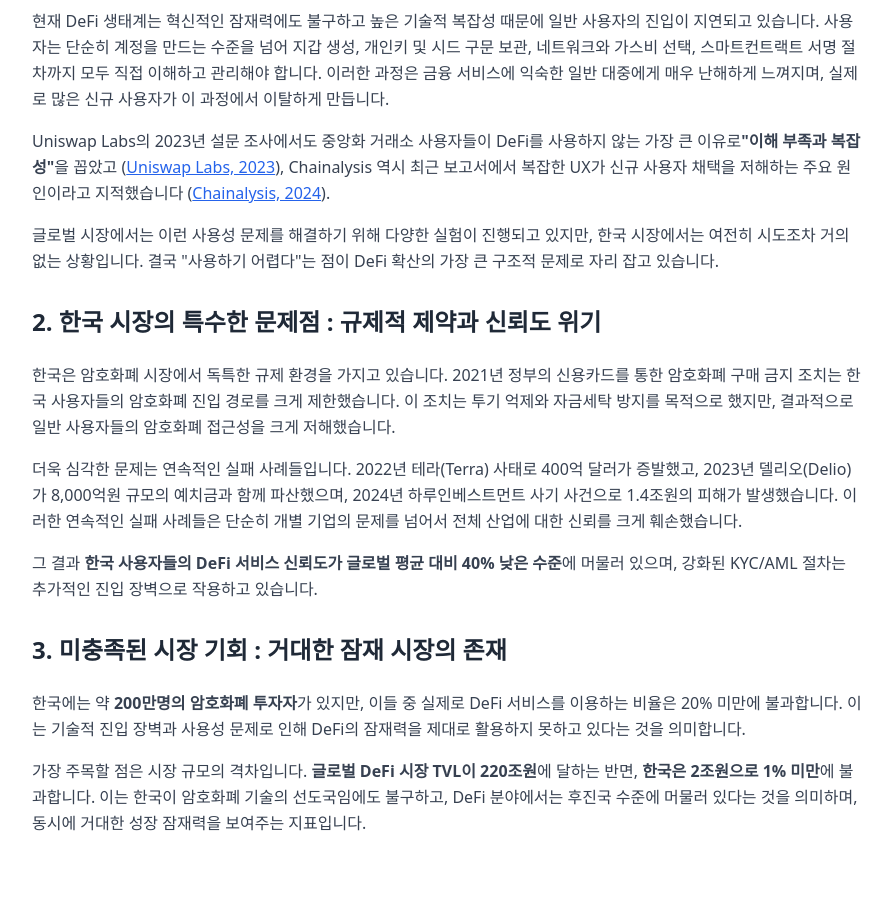
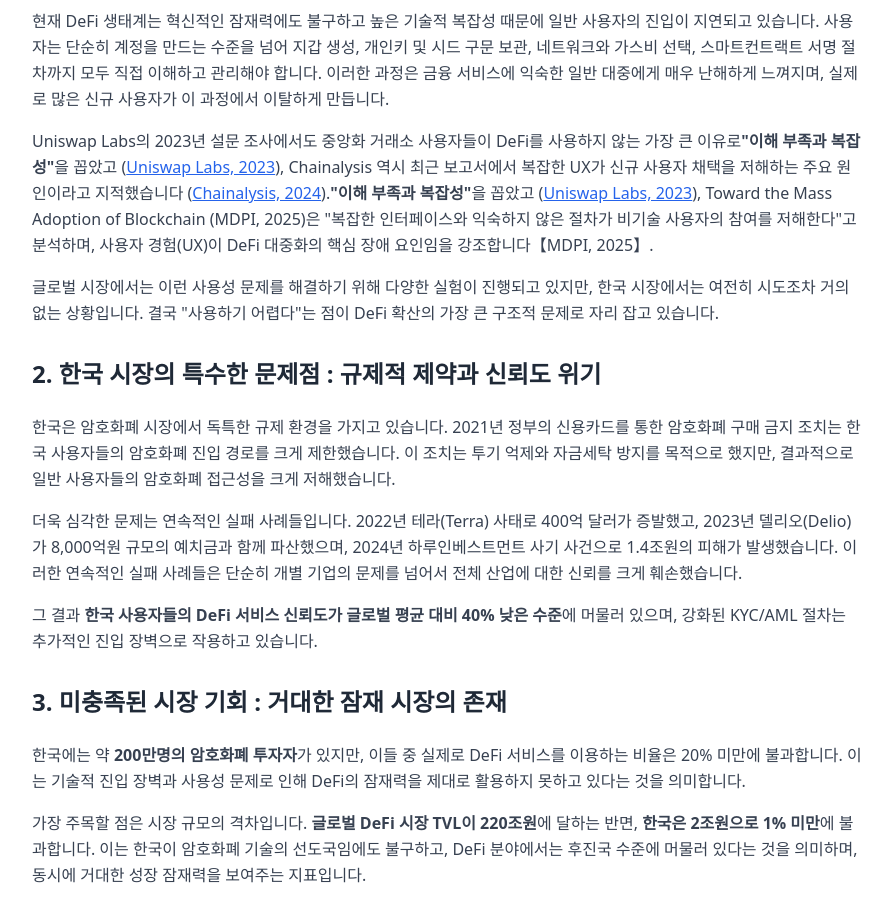
Before and after one commit to bitbakedev/intro, a React (Vite) app: page / in a window 1280 px wide. Shown: the part 2080-3002 px from the top of the page, without its empty margins (192-1084 px from the left). Built offline with nearby package versions, Linux system fonts and the light colour scheme.

Commit message:
Chainalysis 내용을 MDPI 2025 연구로 대체

```diff
--- a/src/components/sections/ProblemStatement.tsx
+++ b/src/components/sections/ProblemStatement.tsx
@@ -24,6 +24,14 @@ const ProblemStatement: React.FC = () => {
            target="_blank"
            rel="noopener noreferrer"
            className="text-blue-600 hover:text-blue-800 underline">Chainalysis, 2024</a>).
+        <strong>"이해 부족과 복잡성"</strong>을 꼽았고
+        (<a href="https://blog.uniswap.org/cefi-defi-uniswap-survey?utm_source=chatgpt.com"
+           target="_blank"
+           rel="noopener noreferrer"
+           className="text-blue-600 hover:text-blue-800 underline">Uniswap Labs, 2023</a>),
+        Toward the Mass Adoption of Blockchain (MDPI, 2025)은 "복잡한 인터페이스와 익숙하지 않은 절차가
+        비기술 사용자의 참여를 저해한다"고 분석하며, 사용자 경험(UX)이 DeFi 대중화의 핵심 장애 요인임을
+        강조합니다【MDPI, 2025】.
       </p>
 
       <p className="text-gray-700 leading-relaxed mb-6">
```
